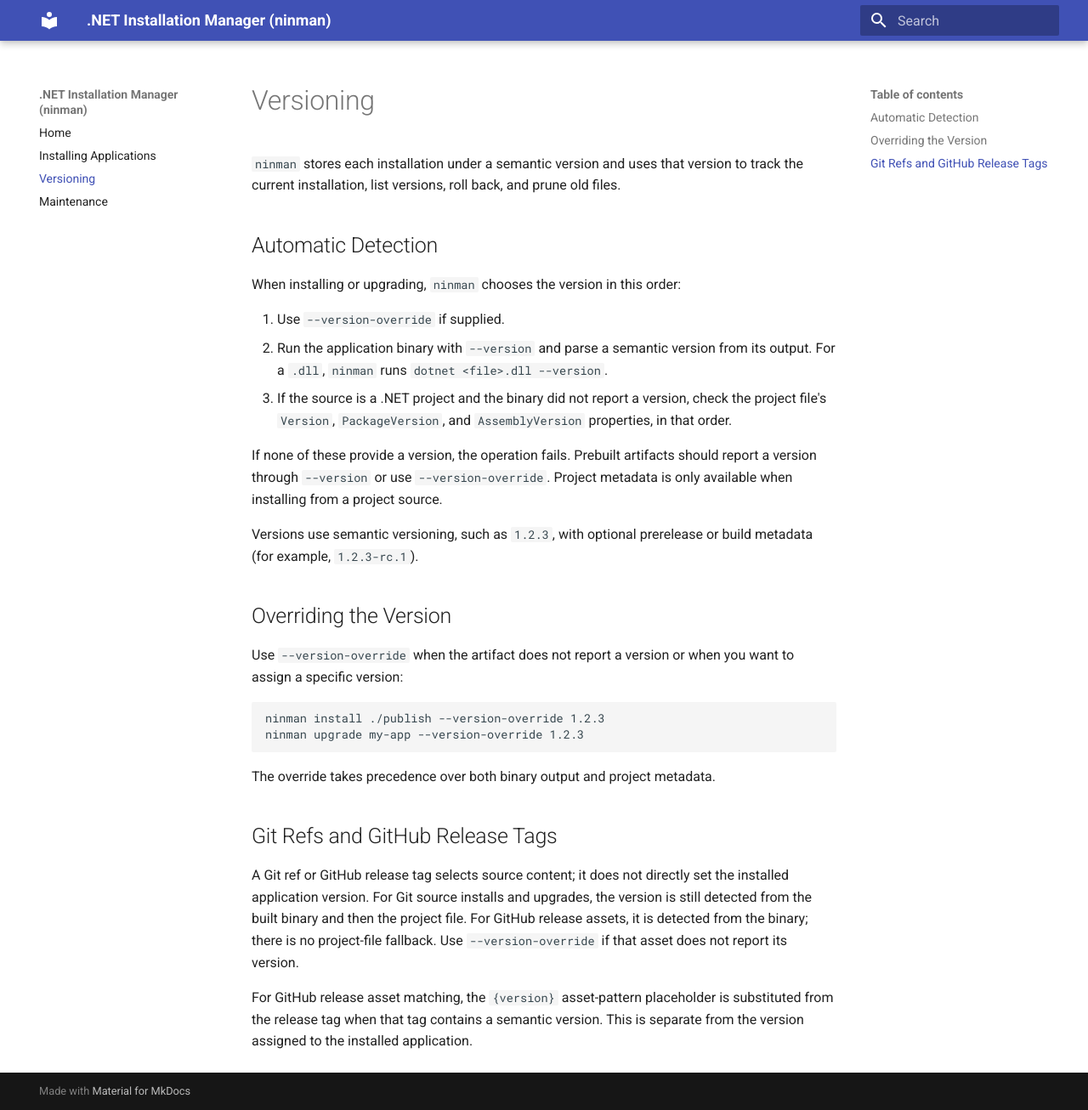
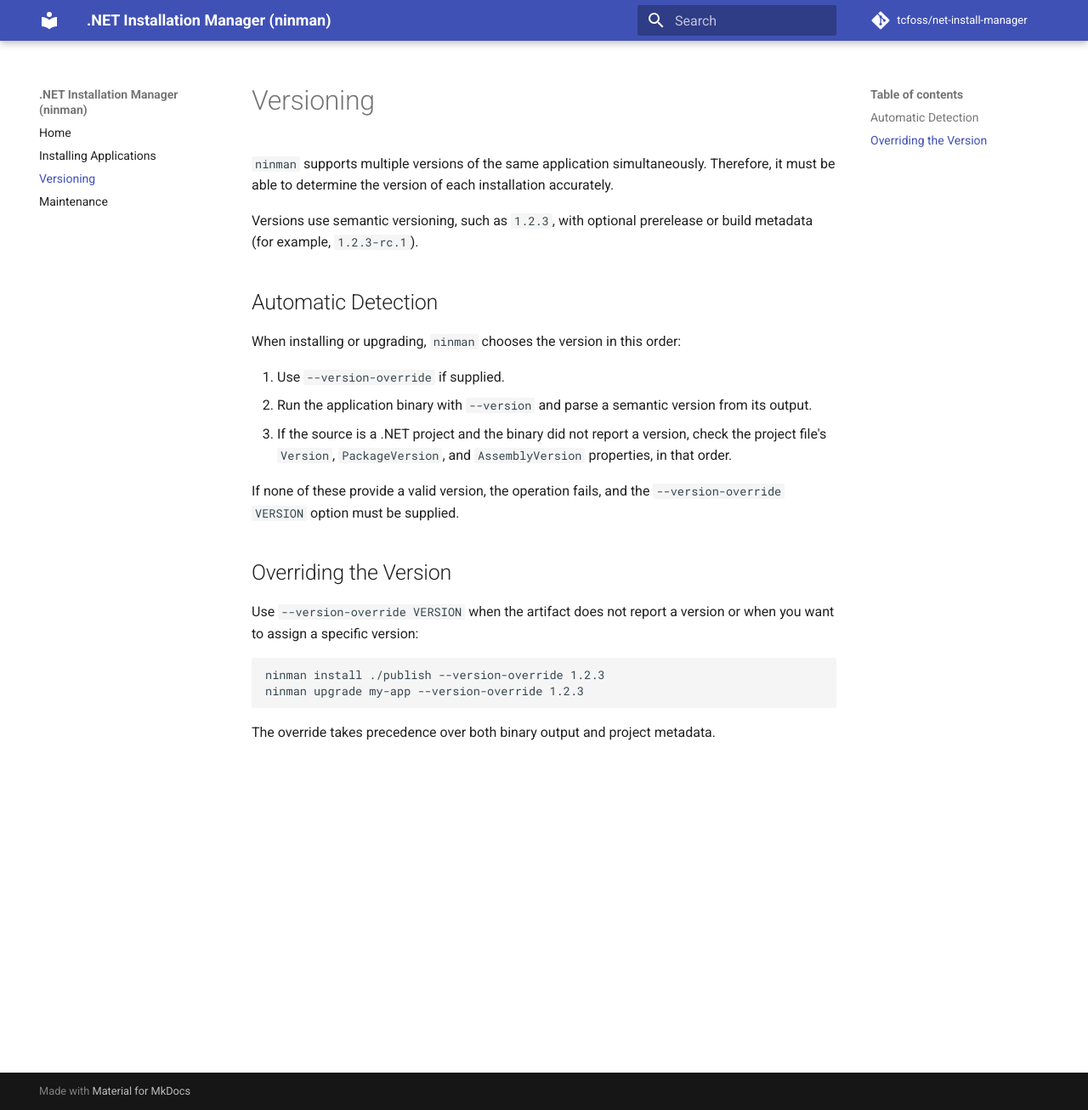
Before and after one commit to tcfoss/net-install-manager, an MkDocs documentation site: the page built from docs/versioning.md, in a window 1280 px wide and 1306 px high. Shown: the whole window at 85% size. Built offline with MkDocs 1.6.1 and Material for MkDocs 9.7.7, drawn with Linux system fonts in a browser that asks for light colours; comment, search, counter and statistics services are not loaded.

````diff
--- a/docs/versioning.md
+++ b/docs/versioning.md
@@ -1,22 +1,24 @@
 # Versioning
 
-`ninman` stores each installation under a semantic version and uses that version to track the current installation, list versions, roll back, and prune old files.
+`ninman` supports multiple versions of the same application simultaneously. Therefore, it must be able to determine the version of each installation accurately.
+
+Versions use semantic versioning, such as `1.2.3`, with optional prerelease or build metadata (for example, `1.2.3-rc.1`).
+
 
 ## Automatic Detection
 
 When installing or upgrading, `ninman` chooses the version in this order:
 
 1. Use `--version-override` if supplied.
-2. Run the application binary with `--version` and parse a semantic version from its output. For a `.dll`, `ninman` runs `dotnet <file>.dll --version`.
+2. Run the application binary with `--version` and parse a semantic version from its output.
 3. If the source is a .NET project and the binary did not report a version, check the project file's `Version`, `PackageVersion`, and `AssemblyVersion` properties, in that order.
 
-If none of these provide a version, the operation fails. Prebuilt artifacts should report a version through `--version` or use `--version-override`. Project metadata is only available when installing from a project source.
+If none of these provide a valid version, the operation fails, and the `--version-override VERSION` option must be supplied.
 
-Versions use semantic versioning, such as `1.2.3`, with optional prerelease or build metadata (for example, `1.2.3-rc.1`).
 
 ## Overriding the Version
 
-Use `--version-override` when the artifact does not report a version or when you want to assign a specific version:
+Use `--version-override VERSION` when the artifact does not report a version or when you want to assign a specific version:
 
 ```bash
 ninman install ./publish --version-override 1.2.3
@@ -24,9 +26,3 @@ ninman upgrade my-app --version-override 1.2.3
 ```
 
 The override takes precedence over both binary output and project metadata.
-
-## Git Refs and GitHub Release Tags
-
-A Git ref or GitHub release tag selects source content; it does not directly set the installed application version. For Git source installs and upgrades, the version is still detected from the built binary and then the project file. For GitHub release assets, it is detected from the binary; there is no project-file fallback. Use `--version-override` if that asset does not report its version.
-
-For GitHub release asset matching, the `{version}` asset-pattern placeholder is substituted from the release tag when that tag contains a semantic version. This is separate from the version assigned to the installed application.
--- a/mkdocs.yml
+++ b/mkdocs.yml
@@ -1,5 +1,7 @@
 site_name: .NET Installation Manager (ninman)
-site_url: https://github.com/tcfoss/net-install-manager
+site_url: https://tcfoss.github.io/net-install-manager
+repo_name: tcfoss/net-install-manager
+repo_url: https://github.com/tcfoss/net-install-manager
 
 theme:
   name: material
--- a/pyproject.toml
+++ b/pyproject.toml
@@ -26,7 +26,7 @@ dependencies = [
 dynamic = ["version"]
 
 [project.urls]
-homepage = "https://github.com/tcfoss/net-install-manager"
+homepage = "https://tcfoss.github.io/net-install-manager/"
 repository = "https://github.com/tcfoss/net-install-manager.git"
 
 [project.scripts]
````
Also changed, not shown: README.md (+9 -77 lines), docs/index.md (+5 -1 lines), docs/installing.md (+8 -3 lines), docs/maintaining.md (+6 -2 lines), 1 other file.
